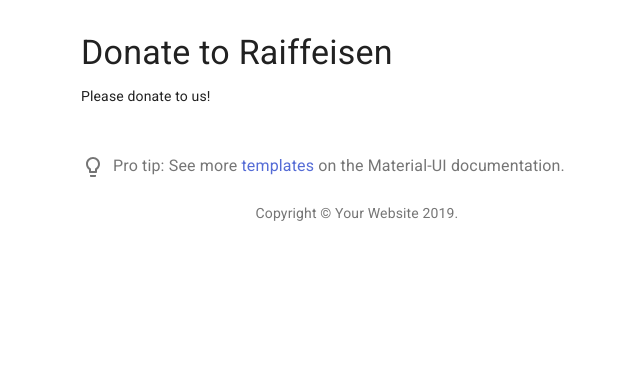
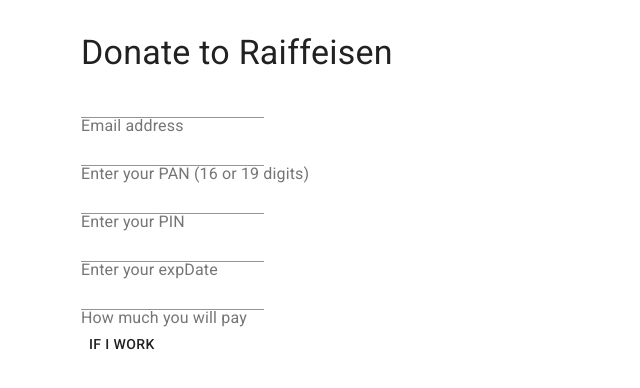
Before and after one commit to adonese/donates, a React (Create React App) app: page / in a window 1280 px wide. Shown: the top 388 px of the page, without its empty margins (283-923 px from the left). Built offline with nearby package versions, Linux system fonts and the light colour scheme.

Commit message:
first commit

```diff
--- a/package.json
+++ b/package.json
@@ -11,9 +11,11 @@
   "dependencies": {
     "@material-ui/core": "latest",
     "clsx": "latest",
+    "jsencrypt": "^3.0.0-rc.1",
     "react": "latest",
     "react-dom": "latest",
-    "react-scripts": "latest"
+    "react-scripts": "latest",
+    "uuid": "^3.3.3"
   },
   "browserslist": {
     "production": [
--- a/src/App.js
+++ b/src/App.js
@@ -4,21 +4,139 @@
 import Box from '@material-ui/core/Box';
 import Link from '@material-ui/core/Link';
 import ProTip from './ProTip';
+import FormGroup from "@material-ui/core/FormGroup"
+import { Input, InputLabel } from "@material-ui/core"
+import FormHelperText from "@material-ui/core/FormControl"
+import uuid from 'uuid';
+import JSencrypt from "jsencrypt";
 
-function Copyright() {
-  return (
-    <Typography variant="body2" color="textSecondary" align="center">
-      {'Copyright © '}
-      <Link color="inherit" href="https://material-ui.com/">
-        Your Website
-      </Link>{' '}
-      {new Date().getFullYear()}
-      {'.'}
-    </Typography>
-  );
+import { Button } from '@material-ui/core';
+
+class DataForm extends React.Component {
+  constructor(props) {
+    super(props);
+    this.state = {
+      value: '',
+      username: '',
+      error: false,
+      message: '',
+      pin: "", pan: "", amount: "", expDate: ""
+    };
+
+    this.handleSubmit = this.handleSubmit.bind(this);
+    this.handleChangePin = this.handleChangePin.bind(this);
+    this.handleChangeAmount = this.handleChangeAmount.bind(this);
+    this.handleChangeExpDate = this.handleChangeExpDate.bind(this);
+    this.handleChangePan = this.handleChangePan.bind(this);
   }
 
-export default function App() {
+  handleChangePin(event) {
+    this.setState({ pin: event.target.value });
+  }
+  handleChangePan(event) {
+    this.setState({ pan: event.target.value });
+  }
+  handleChangeExpDate(event) {
+    this.setState({ expDate: event.target.value });
+  }
+  handleChangeAmount(event) {
+    this.setState({ amount: event.target.value });
+  }
+
+
+  setKey() {
+    console.log("the state is ", this.state)
+    fetch('https://beta.soluspay.net/api/consumer/key', {
+      method: 'POST',
+      headers: {
+        'Content-Type': 'application/json'
+      },
+      body: JSON.stringify({
+        "applicationId": "ACTSCon",
+        "UUID": uuid.v4(),
+        "tranDateTime": "191230142400"
+      })
+    })
+      .then((response) => {
+        if (!response.ok) {
+          // return response.then(Promise.reject.bind(Promise))
+          throw response
+        }
+        return response.json();
+      })
+      .then((data) => {
+        console.log("the public key is", data.ebs_response.pubKeyValue)
+        if (localStorage.getItem("key") != null) {
+          localStorage.setItem("key", data.ebs_response.pubKeyValue)
+        }
+      })
+      .catch(error => {
+        console.log('error: ' + error);
+        // error.json().then((body) => {
+        //   console.log(body);
+        // });
+      });
+  }
+
+  generateIPin(pin, key) {
+    // do something
+    let id = uuid.v4()
+    let jsencrypt = new JSencrypt();
+    jsencrypt.setPublicKey(key);
+    let data = jsencrypt.encrypt(id + pin);
+    console.log("the private key encrypted is: ", data)
+    return [data, id]
+  }
+
+  handleSubmit(event) {
+    // event.preventDefault();
+    if (!localStorage.getItem("key")) {
+      this.setKey()
+    }
+
+    let key = localStorage.getItem("key")
+    const [ipin, id] = this.generateIPin(this.state.pin, key)
+    // console.log('A name was submitted: ' + data.data);
+    fetch('https://beta.soluspay.net/api/consumer/p2p', {
+      method: 'POST',
+      headers: {
+        'Content-Type': 'application/json'
+      },
+
+      body: JSON.stringify({
+        "applicationId": "ACTSCon",
+        "tranDateTime": "191230142400",
+        "UUID": id,
+        "PAN": this.state.pan,
+        "IPIN": ipin,
+        "expDate": this.state.expDate,
+        "tranAmount": parseFloat(this.state.amount),
+        "toCard": "3333333333333333333",
+        "tranCurrencyCode": "SDG",
+      })
+    }).then((response) => {
+      if (!response.ok) {
+        // return response.then(Promise.reject.bind(Promise))
+        throw response
+      }
+      return response.json();
+    }).then((data) => {
+      this.setState({ approval: data.responseMessage, error: false });
+      console.log("the data is", data)
+    }).catch(error => {
+      console.log('error: ' + error);
+      error.json().then((body) => {
+        //Here is already the payload from API
+        console.log(body);
+        this.setState({ message: body.error, error: true, username: null });
+      });
+      // this.setState({error: true, message: error.message})
+    });
+
+    event.preventDefault()
+  }
+
+  render() {
     return (
       <Container maxWidth="sm">
         <Box my={4}>
@@ -26,12 +144,41 @@
             Donate to Raiffeisen
         </Typography>
 
-        <Typography variant="p" component="p">
-          Please donate to us!
-        </Typography>
-        <ProTip />
-        <Copyright />
+          {/* Form */}
+          <FormGroup>
+            <form onSubmit={this.handleSubmit}>
+              <Input id="email" aria-describedby="email" onChange={this.handleChangePin} />
+              <InputLabel htmlFor="email">Email address</InputLabel>
+
+              <Input id="pan" aria-describedby="pan" onChange={this.handleChangePan} />
+              <InputLabel htmlFor="pan">Enter your PAN (16 or 19 digits)</InputLabel>
+
+              <Input id="pin" aria-describedby="pin" onChange={this.handleChangePin} />
+              <InputLabel htmlFor="pin">Enter your PIN</InputLabel>
+
+              <Input id="expDate" aria-describedby="expDate" onChange={this.handleChangeExpDate} />
+              <InputLabel htmlFor="expDate">Enter your expDate</InputLabel>
+
+              <Input type="number" step="0.01" id="amount" aria-describedby="amount" onChange={this.handleChangeAmount} />
+              <InputLabel htmlFor="amount">How much you will pay</InputLabel>
+
+              <Button type="submit">
+                If i work
+            </Button>
+            </form>
+          </FormGroup>
+
+
+          {/*
+          {this.state.error &&
+            <p onChange={this.handleChange}>There is an error: <b>{this.state.message}</b></p>
+          } */}
+
         </Box>
       </Container>
+
     );
   }
+}
+
+export default DataForm
```
Also changed, not shown: 1 other file (tests, documents, lock files or other folders). Lines whose indentation alone changed are shown as unchanged.
